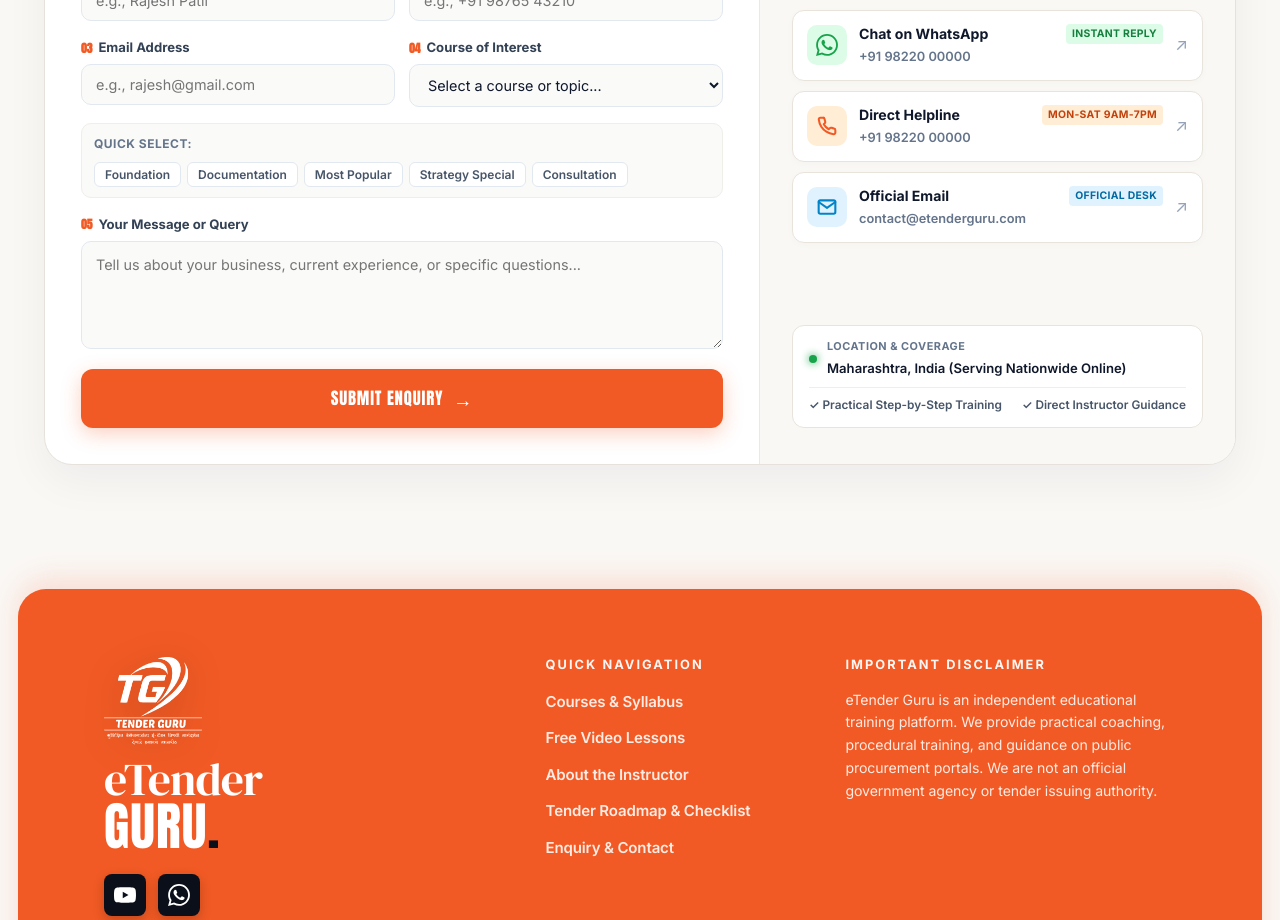
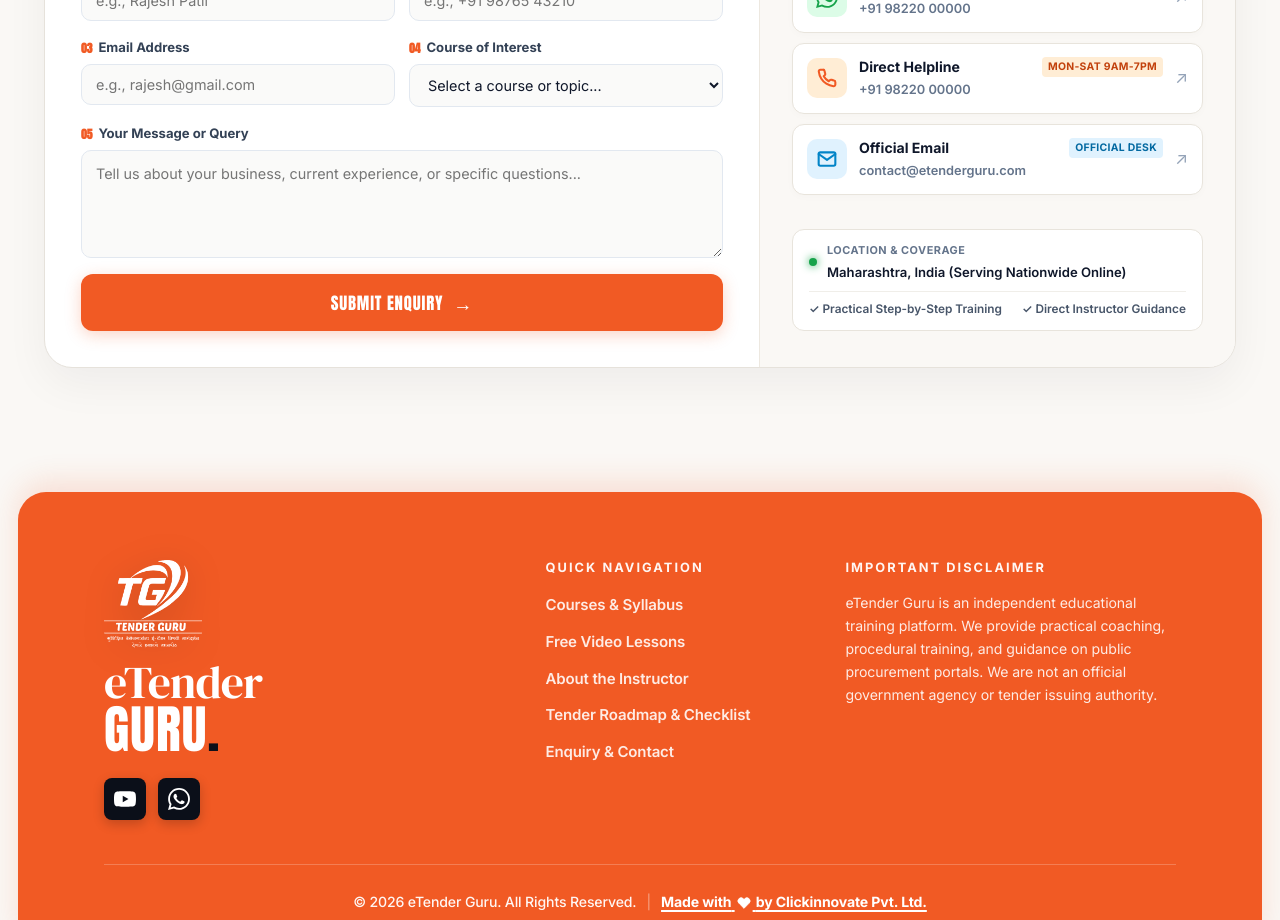
Before and after one commit to Smith-Dhande/eTenderGuruRedesigned, a React (Vite) app in the folder client/: page / in a window 1280 px wide. Shown: the part 6360-7280 px from the top of the page. Built offline with nearby package versions, Linux system fonts and the light colour scheme.

Commit message:
Redesigned the contact form

```diff
--- a/client/src/App.css
+++ b/client/src/App.css
@@ -2860,14 +2860,30 @@
   border-color: var(--color-orange-primary);
 }
 
-/* Submit CTA */
+/* Action Grid & Submit CTA */
+.studio-action-grid {
+  align-items: flex-end;
+}
+
+.studio-submit-block {
+  display: flex;
+  flex-direction: column;
+  justify-content: flex-end;
+  min-width: 0;
+}
+
+.studio-submit-label-spacer {
+  visibility: hidden;
+  user-select: none;
+}
+
 .studio-submit-btn {
   width: 100%;
   display: flex;
   align-items: center;
   justify-content: center;
   gap: 10px;
-  padding: 15px 24px;
+  padding: 14px 28px;
   background: var(--color-orange-primary);
   color: #ffffff;
   border: none;
@@ -2878,8 +2894,7 @@
   text-transform: uppercase;
   cursor: pointer;
   transition: all 0.2s ease;
-  box-shadow: 0 6px 20px rgba(241, 90, 36, 0.28);
-  margin-top: 4px;
+  box-shadow: 0 4px 16px rgba(241, 90, 36, 0.26);
   box-sizing: border-box;
 }
 
@@ -3249,6 +3264,10 @@
 
   .studio-input-grid {
     grid-template-columns: 1fr;
+  }
+
+  .studio-submit-label-spacer {
+    display: none;
   }
 
   .studio-dispatch-pane {
--- a/client/src/components/ContactSection.jsx
+++ b/client/src/components/ContactSection.jsx
@@ -210,36 +210,7 @@
                     </div>
                   </div>
 
-                  {/* Interactive Quick-Select Course Chips */}
-                  <div className="studio-chips-wrap">
-                    <span className="chips-label">
-                      {language === 'mr' ? 'त्वरित निवडा:' : 'Quick Select:'}
-                    </span>
-                    <div className="chips-list">
-                      {coursesData.map((c) => {
-                        const isSelected = formData.course === c.id;
-                        return (
-                          <button
-                            key={c.id}
-                            type="button"
-                            className={`studio-chip-btn ${isSelected ? 'is-selected' : ''}`}
-                            onClick={() => handleSelectChip(c.id)}
-                          >
-                            {c.badge || c.id}
-                          </button>
-                        );
-                      })}
-                      <button
-                        type="button"
-                        className={`studio-chip-btn ${formData.course === 'custom' ? 'is-selected' : ''}`}
-                        onClick={() => handleSelectChip('custom')}
-                      >
-                        Consultation
-                      </button>
-                    </div>
-                  </div>
-
-                  {/* Message Field */}
+                  {/* Message Field (Spanning 2 columns / full width) */}
                   <div className="studio-field-block">
                     <label htmlFor="message" className="studio-field-label">
                       <span className="field-num">05</span>
@@ -256,11 +227,11 @@
                     ></textarea>
                   </div>
 
-                  {/* Submit CTA Button */}
+                  {/* Submit CTA Button (Spanning 2 columns / full width) */}
                   <button
                     type="submit"
                     disabled={submitting}
-                    className="studio-submit-btn"
+                    className="studio-submit-btn studio-submit-btn-full"
                   >
                     {submitting ? (
                       <span>{t.form.submitting}</span>
@@ -300,7 +271,7 @@
                 >
                   <div className="dispatch-icon-box wa-box">
                     <svg width="22" height="22" viewBox="0 0 24 24" fill="currentColor">
-                      <path d="M.057 24l1.687-6.163c-1.041-1.804-1.588-3.849-1.587-5.946.003-6.556 5.338-11.891 11.893-11.891 3.181.001 6.167 1.24 8.413 3.488 2.245 2.248 3.481 5.236 3.48 8.414-.003 6.557-5.338 11.892-11.893 11.892-1.99-.001-3.951-.5-5.688-1.448l-6.305 1.654zm6.597-3.807c1.676.995 3.276 1.591 5.392 1.592 5.448 0 9.886-4.434 9.889-9.885.002-5.462-4.415-9.89-9.881-9.892-5.452 0-9.887 4.434-9.889 9.884-.001 2.225.651 3.891 1.746 5.634l-.999 3.648 3.742-.981zm11.387-5.464c-.074-.124-.272-.198-.57-.347-.297-.149-1.758-.868-2.031-.967-.272-.099-.47-.149-.669.149-.198.297-.768.967-.941 1.165-.173.198-.347.223-.644.074-.297-.149-1.255-.462-2.39-1.475-.883-.788-1.48-1.761-1.653-2.059-.173-.297-.018-.458.13-.606.134-.133.297-.347.446-.521.151-.172.2-.296.3-.495.099-.198.05-.372-.025-.521-.075-.148-.669-1.611-.916-2.206-.242-.579-.487-.501-.669-.51l-.57-.01c-.198 0-.52.074-.792.372s-1.04 1.016-1.04 2.479 1.065 2.876 1.213 3.074c.149.198 2.095 3.2 5.076 4.487.709.306 1.263.489 1.694.626.712.226 1.36.194 1.872.118.571-.085 1.758-.719 2.006-1.413.248-.695.248-1.29.173-1.414z"/>
+                      <path d="M.057 24l1.687-6.163c-1.041-1.804-1.588-3.849-1.587-5.946.003-6.556 5.338-11.891 11.893-11.891 3.181.001 6.167 1.24 8.413 3.488 2.245 2.248 3.481 5.236 3.48 8.414-.003 6.557-5.338 11.892-11.893 11.892-1.99-.001-3.951-.5-5.688-1.448l-6.305 1.654zm6.597-3.807c1.676.995 3.276 1.591 5.392 1.592 5.448 0 9.886-4.434 9.889-9.885.002-5.462-4.415-9.89-9.881-9.892-5.452 0-9.887 4.434-9.889 9.884-.001 2.225.651 3.891 1.746 5.634l-.999 3.648 3.742-.981zm11.387-5.464c-.074-.124-.272-.198-.57-.347-.297-.149-1.758-.868-2.031-.967-.272-.099-.47-.149-.669.149-.198.297-.768.967-.941 1.165-.173.198-.347.223-.644.074-.297-.149-1.255-.462-2.39-1.475-.883-.788-1.48-1.761-1.653-2.059-.173-.297-.018-.458.13-.606.134-.133.297-.347.446-.521.151-.172.2-.296.3-.495.099-.198.05-.372-.025-.521-.075-.148-.669-1.611-.916-2.206-.242-.579-.487-.501-.669-.51l-.57-.01c-.198 0-.52.074-.792.372s-1.04 1.016-1.04 2.479 1.065 2.876 1.213 3.074c.149.198 2.095 3.2 5.076 4.487.709.306 1.263.489 1.694.626.712.226 1.36.194 1.872.118.571-.085 1.758-.719 2.006-1.413.248-.695.248-1.29.173-1.414z" />
                     </svg>
                   </div>
                   <div className="dispatch-tile-content">
```
